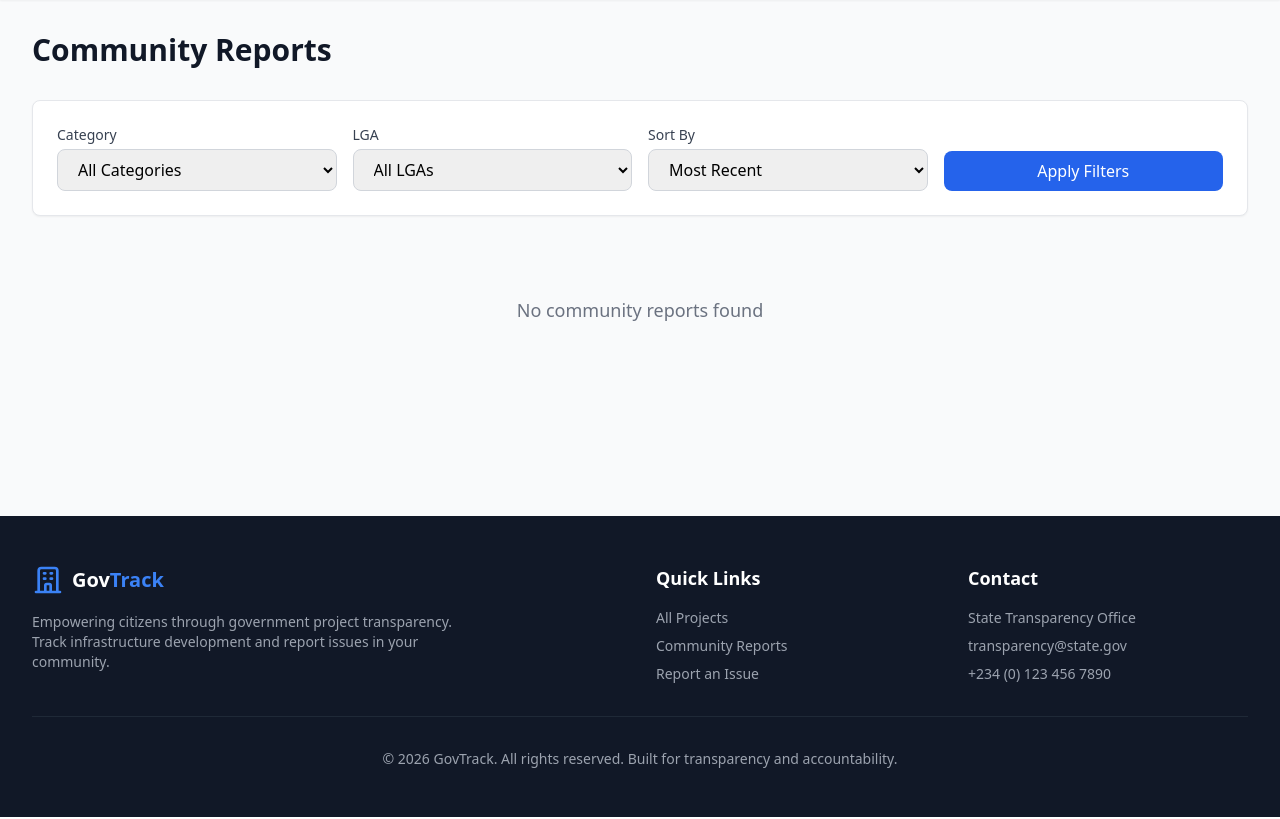
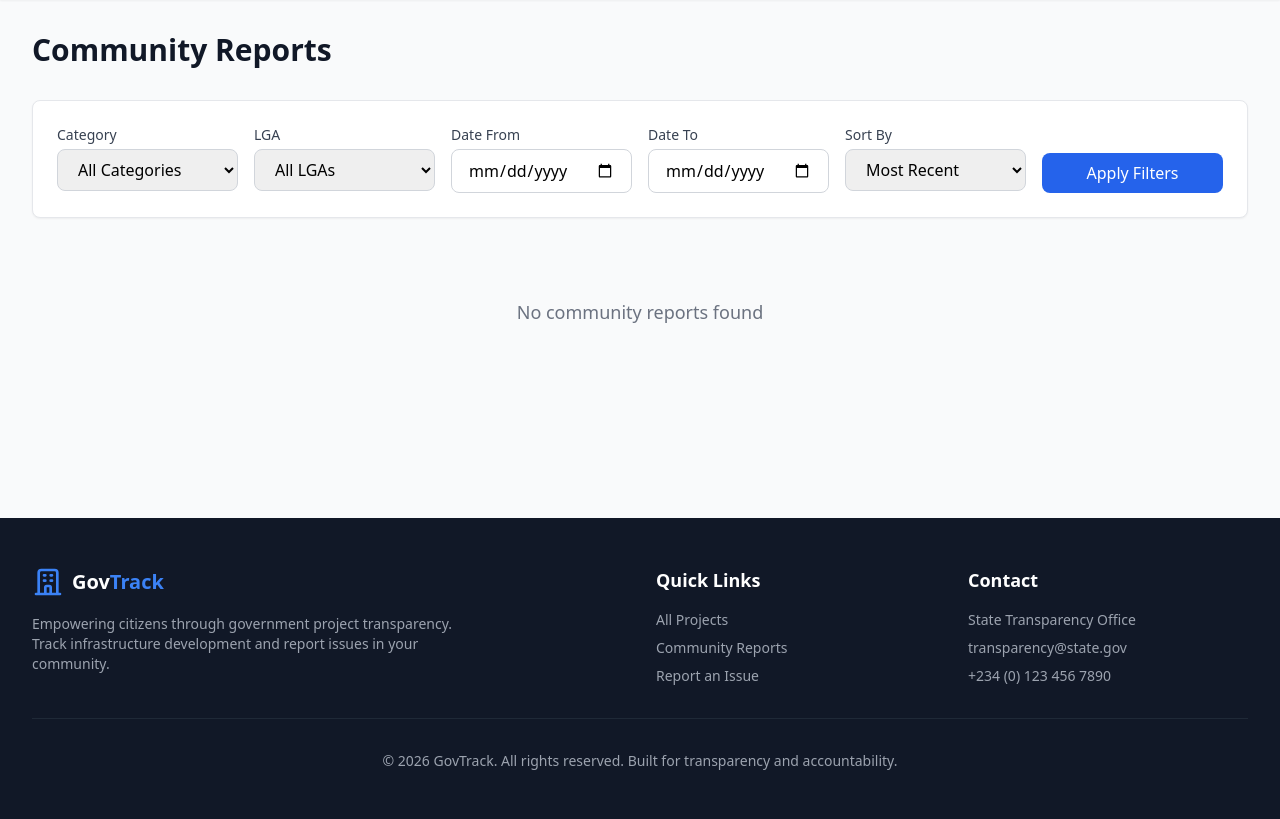
Before and after one commit to Rashotech/govtrack-mit817, a Django app: page /reports/ in a window 1280 px wide. Shown: the part 65-884 px from the top of the page. Run offline with Django 5.2, Linux system fonts and the light colour scheme; data that the repository does not hold is empty; some libraries are stand-ins or nearby versions.

Commit message:
Add date range filtering to posts view and UI

```diff
--- a/govtracker/views.py
+++ b/govtracker/views.py
@@ -88,6 +88,14 @@ class CitizenPostListView(ListView):
         lga = self.request.GET.get('lga')
         if lga:
             queryset = queryset.filter(lga_id=lga)
+
+        # Filter by date range
+        date_from = self.request.GET.get('date_from')
+        date_to = self.request.GET.get('date_to')
+        if date_from:
+            queryset = queryset.filter(created_at__date__gte=date_from)
+        if date_to:
+            queryset = queryset.filter(created_at__date__lte=date_to)
 
         # Sort by most supported
         sort = self.request.GET.get('sort')
--- a/templates/govtracker/citizen_post_list.html
+++ b/templates/govtracker/citizen_post_list.html
@@ -8,7 +8,7 @@
 
     <!-- Filters -->
     <div class="bg-white rounded-lg shadow-sm border border-gray-200 p-6 mb-8">
-        <form method="get" class="grid grid-cols-1 md:grid-cols-4 gap-4">
+        <form method="get" class="grid grid-cols-1 md:grid-cols-3 lg:grid-cols-6 gap-4">
             <div>
                 <label class="block text-sm font-medium text-gray-700 mb-1">Category</label>
                 <select name="category" class="w-full px-4 py-2 border border-gray-300 rounded-lg focus:ring-2 focus:ring-blue-500">
@@ -27,6 +27,16 @@
                     <option value="{{ lga.id }}" {% if request.GET.lga == lga.id|stringformat:"s" %}selected{% endif %}>{{ lga.name }}</option>
                     {% endfor %}
                 </select>
+            </div>
+
+            <div>
+                <label class="block text-sm font-medium text-gray-700 mb-1">Date From</label>
+                <input type="date" name="date_from" value="{{ request.GET.date_from }}" class="w-full px-4 py-2 border border-gray-300 rounded-lg focus:ring-2 focus:ring-blue-500">
+            </div>
+
+            <div>
+                <label class="block text-sm font-medium text-gray-700 mb-1">Date To</label>
+                <input type="date" name="date_to" value="{{ request.GET.date_to }}" class="w-full px-4 py-2 border border-gray-300 rounded-lg focus:ring-2 focus:ring-blue-500">
             </div>
 
             <div>
```
